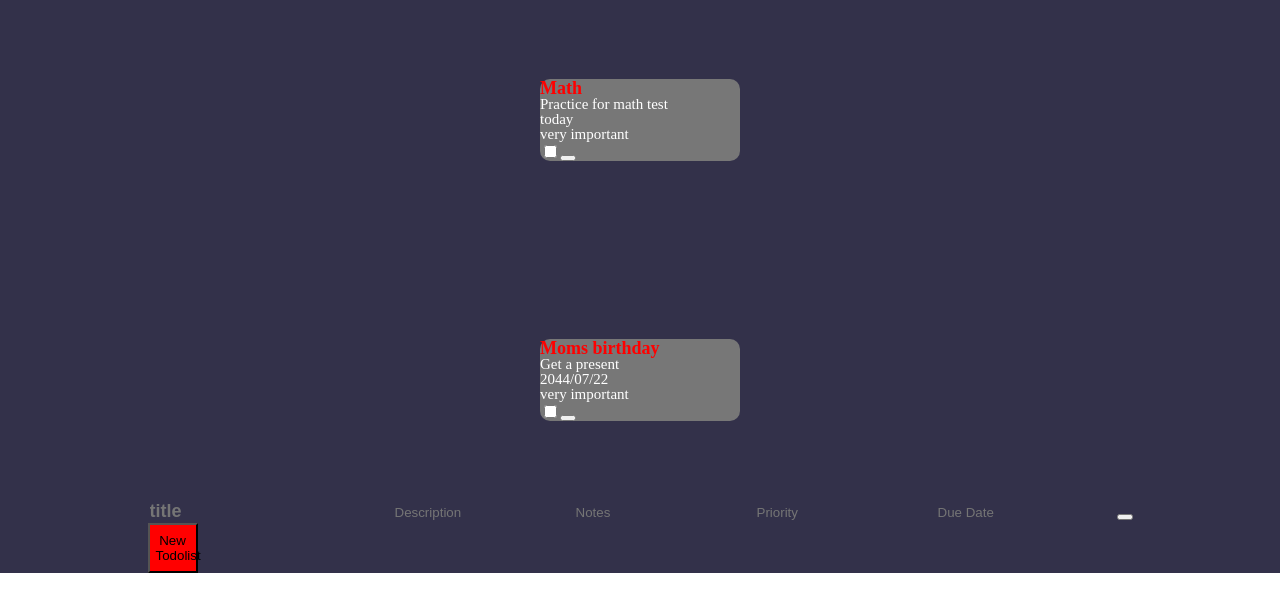
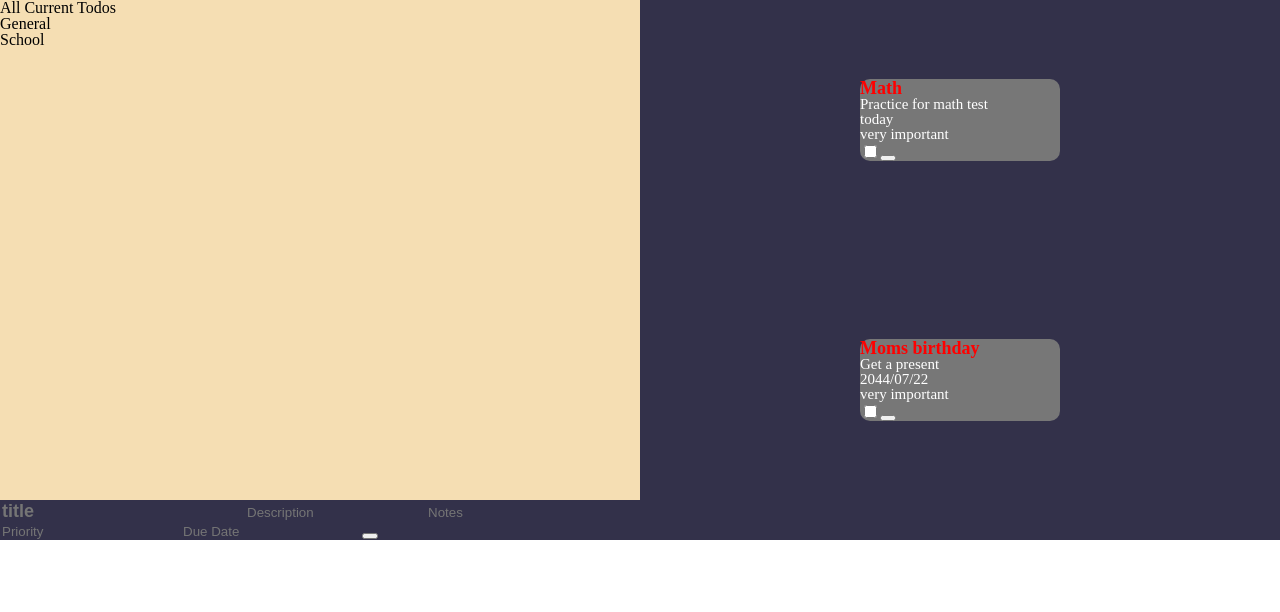
Before and after one commit to noahthemonkey/project-todolist, a website built with webpack: page dist/index.html in a window 1280 px wide. Built offline with nearby package versions, Linux system fonts and the light colour scheme.

Commit message:
Start initial work on listNav functionality

```diff
--- a/package.json
+++ b/package.json
@@ -1,10 +1,13 @@
 {
+
   "name": "project-todolist",
   "version": "1.0.0",
   "description": "",
   "main": "index.js",
   "scripts": {
-    "test": "echo \"Error: no test specified\" && exit 1"
+    "test": "echo \"Error: no test specified\" && exit 1",
+    "build": "webpack",
+    "watch": "webpack --watch"
   },
   "repository": {
     "type": "git",
--- a/src/index.js
+++ b/src/index.js
@@ -5,19 +5,22 @@ import {todoFactory} from './todoFactory.js'
 import { newTodo } from "./newTodo"
 import { showNotes } from "./showNotes.js"
 import { newList } from "./newList"
-
-const content = document.getElementById('content')
-const todoContainer = document.getElementById('todoContainer')
-
-
-
+import { list } from "./listNav"
 
 const forToday = todoFactory('Math','Practice for math test','read and do practice questions from page 73 to 89 in the math book', 'today', 'very important')
 
 const nextDay = todoFactory('Moms birthday', 'Get a present', 'maybe get her a new bag and some flowers', '2044/07/22','very important')
 
+const content = document.getElementById('content')
+
+
+
+
+list()
+
+
 
 newTodo()
-newList()
+
 
 console.log('yo')
--- /dev/null
+++ b/src/listNav.js
@@ -0,0 +1,34 @@
+import { factory } from "./domfactory"
+export const list = () => {
+    const todoContainer = document.getElementById('todoContainer')
+    const lists = document.getElementById('lists')
+    const listsContainer = document.createElement('ul')
+
+
+    const allTodos = factory('li', {})
+    allTodos.textContent = 'All Current Todos'
+
+    const generalTodos = factory('li', {})
+    generalTodos.textContent = 'General'
+
+    const schoolTodos = factory('li', {})
+    schoolTodos.textContent = 'School'
+
+
+
+
+
+    const loadList = function() {
+        console.log(this)
+    }
+
+
+    allTodos.onclick = loadList
+    generalTodos.onclick = loadList
+    schoolTodos.onclick = loadList
+
+
+    listsContainer.append(allTodos, generalTodos, schoolTodos)
+    lists.append(listsContainer)
+
+}
--- a/src/style.css
+++ b/src/style.css
@@ -51,6 +51,7 @@ table {
 #content {
     background-color: rgb(51, 49, 74);
     display: grid;
+    grid-template-columns: 1fr 1fr;
     justify-content: center;
 }
 #todoContainer {
@@ -60,6 +61,11 @@ table {
     gap: 20px;
     height: 500px;
 
+}
+#lists {
+  display: grid;
+  background-color: wheat;
+  height: 500px;
 }
 
 [id*="todoTitle"] {
@@ -105,3 +111,8 @@ input{
   height: 50px;
   width: 50px;
 }
+
+[class*="newList"] {
+  height: 100px;
+  background-color: wheat;
+}
--- a/src/todoFactory.js
+++ b/src/todoFactory.js
@@ -25,14 +25,14 @@ export const todoFactory = (title, description, notes, dueDate, priority) => {
     todoChecked.addEventListener('click', todoDone)
     function todoDone() {
     if (todoChecked.checked == true) {
-        for(let i = 0;i < 5; i++){
+        for(var i = 0;i < 5; i++){
             this.parentNode.children.item(i).style.textDecoration = 'line-through'
             this.parentNode.children.item(i).style.color = 'gray'
         }
 
     }else{
 
-        for(let i = 0;i < 5; i++){
+        for(var i = 0;i < 5; i++){
             this.parentNode.children.item(i).style.textDecoration = 'none'
             this.parentNode.children.item(i).style.color = 'black'
 
--- a/webpack.config.js
+++ b/webpack.config.js
@@ -1,6 +1,7 @@
 const path = require('path');
 
 module.exports = {
+  watch: true,
   entry: './src/index.js',
   output: {
     filename: 'main.js',
```
Also changed, not shown: dist/index.html, dist/main.js.
